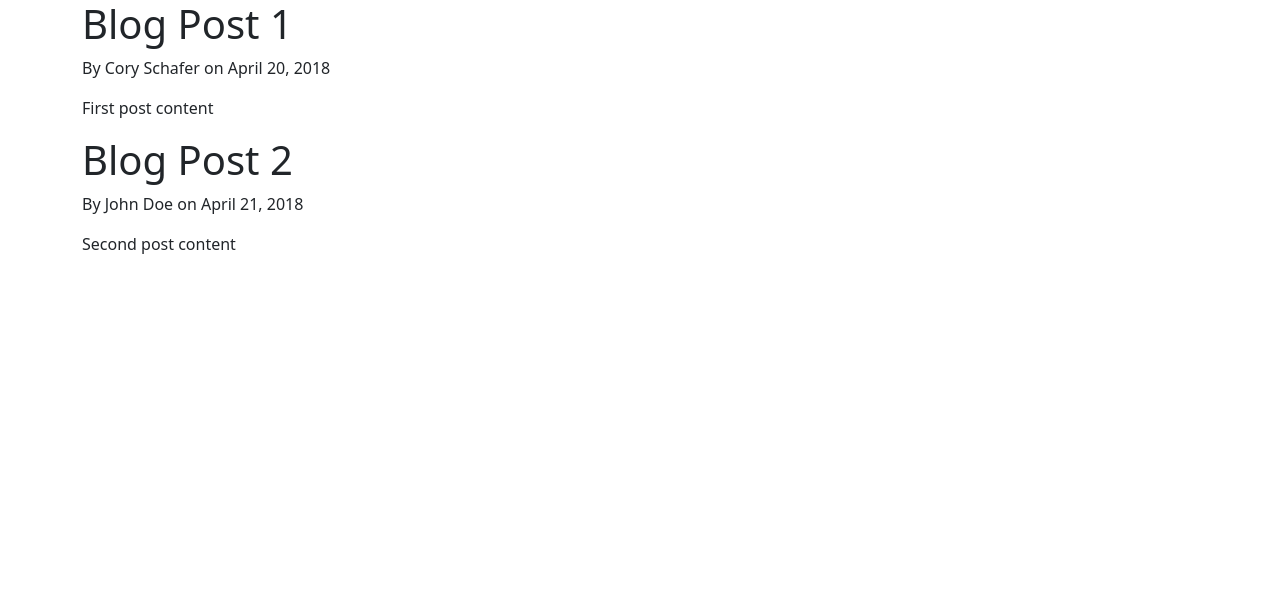
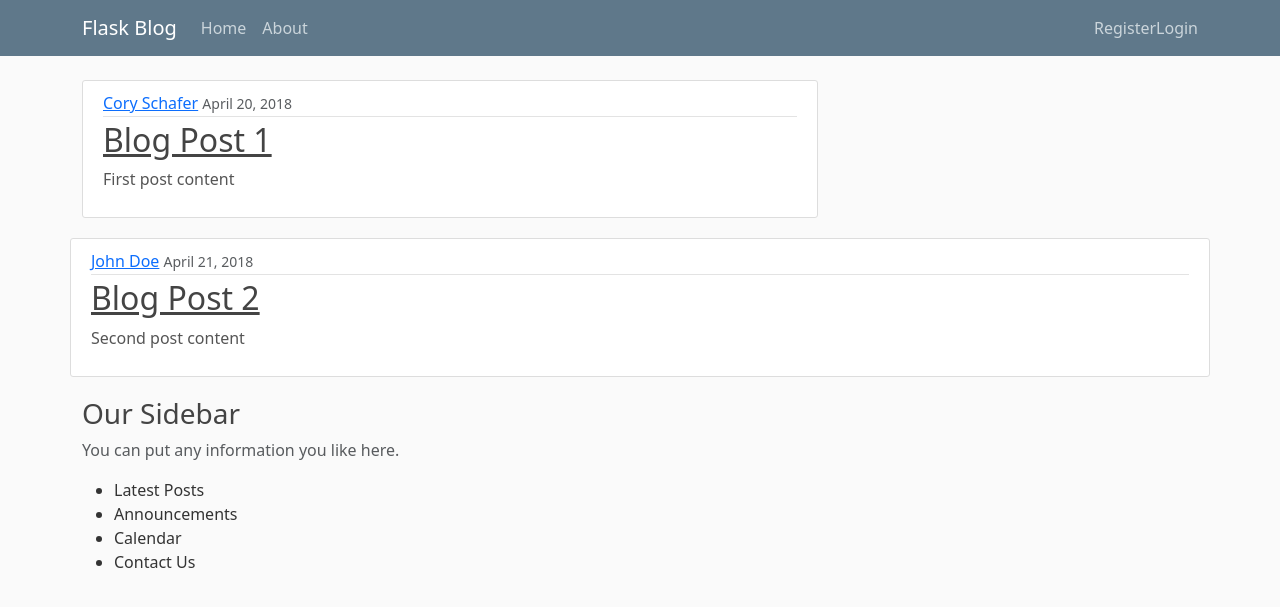
Before and after one commit to m-falme/MyWebDev-Flaskproject, a Flask app: page / in a window 1280 px wide. Shown: the top 607 px of the page. Run offline with Flask 3, Linux system fonts and the light colour scheme.

Commit message:
Added Flask forms and updated templates

```diff
--- a/flaskblog.py
+++ b/flaskblog.py
@@ -1,6 +1,8 @@
-from flask import Flask, render_template
+from flask import Flask, render_template, url_for
+from form import RegistrationForm, LoginForm
+app = Flask(__name__)
 
-app = Flask(__name__)
+app.config['SECRET_KEY'] = 'c92f82efca21b59c1f48d3d80ebd9566'
 
 posts = [
     {
@@ -27,6 +29,15 @@ def home():
 def about():
     return render_template("about.html", title='About')
 
+@app.route("/register")
+def register():
+    form = RegistrationForm()
+    return render_template("register.html", title='Register', form=form)
+
+@app.route("/login")
+def login():
+    form = LoginForm()
+    return render_template("login.html", title='Login', form=form)
 
 if __name__ == "__main__":
     app.run(debug=True)
--- /dev/null
+++ b/static/main.css
@@ -0,0 +1,80 @@
+body{
+    background: #fafafa;
+    color: #333333;
+    margin-top: 5rem;
+}
+
+h1, h2, h3, h4, h5, h6{
+    color: #444444;
+}
+
+.bg-steel{
+    background: #5f788a;
+}
+
+.site-header .navbar .nav-link{
+    color: #cbd5db;
+}
+
+.site-header .navbar .nav-link:hover{
+    color: #ffffff;
+}
+
+.site-header .navbar .nav-link.active{
+    font-weight: 500;
+}
+
+.content-section{
+    background: #ffffff;
+    border: 1px solid #dddddd;
+    border-radius: 3px;
+    margin-bottom: 20px;
+    padding: 10px 20px;
+}
+
+.article-title{
+    color: #444444;
+}
+
+a.article-title:hover{
+    color: #428bca;
+    text-decoration: none;
+}
+
+.article-content{
+    color: #555555;
+}
+
+.article-img{
+    width: 65px;
+    height: 65px;
+    margin-right: 16px;
+}
+
+.article-metadata{
+    padding-bottom: 1px;
+    border-bottom: 1px solid #e3e3e3;
+    margin-bottom: 4px;
+}
+
+.article-metadata .a:hover{
+    text-decoration: none;
+    color: #333;
+}
+
+.article-svg{
+    width: 25px;
+    height: 25px;
+    vertical-align: middle;
+}
+
+.account-img{
+    width: 125px;
+    height: 125px;
+    margin-bottom: 16px;
+    margin-right: 20px;
+}
+
+.account-heading{
+    font-size: 2.5rem;
+}
--- a/templates/about.html
+++ b/templates/about.html
@@ -2,5 +2,7 @@
 
 {% block content %}
     <h1>About Page</h1>
-    <p>This is the about page for our Flask blog.</p>
+    <p>This is a simple Flask blog application created for learning purposes.</p>
+    <p>It demonstrates the use of Flask, templates, forms, and Bootstrap for styling.</p>
+    <p>Feel free to explore the code and customize it to your liking!<//p>
 {% endblock %}
--- a/templates/home.html
+++ b/templates/home.html
@@ -1,8 +1,15 @@
 {% extends "layout.html" %}
 {% block content %}
     {%for post in posts %}
-        <h1>{{ post.title }}</h1>
-        <p>By {{ post.author }} on {{ post.date_posted }}</p>
-        <p>{{ post.content }}</p>
+        <article class="media content-section"
+            <div class="media-body">
+                <div class="article-metadata">
+                    <a class="mr-2" href="#">{{ post.author }}</a>
+                    <small class="text-muted">{{ post.date_posted }}</small>
+                </div>
+                <h2><a class="article-title" href="#">{{ post.title }}</a></h2>
+                <p class="article-content">{{ post.content }}</p>
+            </div>
+        </article>
     {%endfor%}
 {% endblock content %}
--- a/templates/layout.html
+++ b/templates/layout.html
@@ -5,18 +5,58 @@
     <meta name="viewport" content="width=device-width, initial-scale=1">
 
     <!-- Bootstrap CSS -->
-    <link href="https://cdn.jsdelivr.net/npm/bootstrap@5.3.8/dist/css/bootstrap.min.css" rel="stylesheet" integrity="sha384-sRIl4kxILFvY47J16cr9ZwB07vP4J8+LH7qKQnuqkuIAvNWLzeN8tE5YBujZqJLB" crossorigin="anonymous">
+    <link rel="stylesheet" href="https://cdn.jsdelivr.net/npm/bootstrap@5.3.8/dist/css/bootstrap.min.css" rel="stylesheet" integrity="sha384-sRIl4kxILFvY47J16cr9ZwB07vP4J8+LH7qKQnuqkuIAvNWLzeN8tE5YBujZqJLB" crossorigin="anonymous">
+
+    <link rel ="stylesheet" type="text/css" href="{{ url_for('static', filename='main.css') }}">
+
+
     {% if title %}
         <title>Flask Blog - {{ title }}</title>
     {% else %}
-        <title>Flask Blog - About</title>
+        <title>Flask Blog </title>
     {% endif %}
 </head>
 <body>
-     <div class="container">
-    {% block content %}
-    {% endblock %}
-    </div>
+    <header class="site-header">
+        <nav class="navbar navbar-expand-md navbar-dark bg-steel fixed-top">
+            <div class="container">
+                <a class="navbar-brand mr-4" href="/">Flask Blog</a>
+                <button class="navbar-toggler" type="button" data-bs-toggle="collapse" data-bs-target="#navbarCollapse" aria-controls="navbarCollapse" aria-expanded="false" aria-label="Toggle navigation">
+                    <span class="navbar-toggler-icon"></span>
+                </button>
+                <div class="collapse navbar-collapse" id="navbarCollapse">
+                    <div class ="navbar-nav ml-auto">
+                        <a class="nav-item nav-link" href="/">Home</a>
+                        <a class="nav-item nav-link" href="/about">About</a>
+                    </div>
+                    </div class="navbar-nav">
+                        <a class="nav-item nav-link" href="/register">Register</a>
+                        <a class="nav-item nav-link" href="/login">Login</a>
+                    </div>
+                </div>
+            </div>
+        </nav>
+    </header>
+
+    <main role="main" class="container">
+        <div class="row">
+            <div class="col-md-8">
+                {% block content %}{% endblock %}
+            </div>
+            <div class="col-md-8">
+                <div class="comment-section">
+                    <h3>Our Sidebar</h3>
+                    <p class="text-muted">You can put any information you like here.</p>
+                        <ul>
+                            <li>Latest Posts</li>
+                            <li>Announcements</li>
+                            <li>Calendar</li>
+                            <li>Contact Us</li>
+                        </ul>
+                </div>
+            </div>
+        </div>
+    </main>
 
     <!--Optional JavaScript  -->
     <!-- Popper.js first, then Bootstrap JS -->
```
Also changed, not shown: form.py (added, +18 -0 lines), templates/login.py (added, +25 -0 lines), templates/register.html (added, +33 -0 lines).
